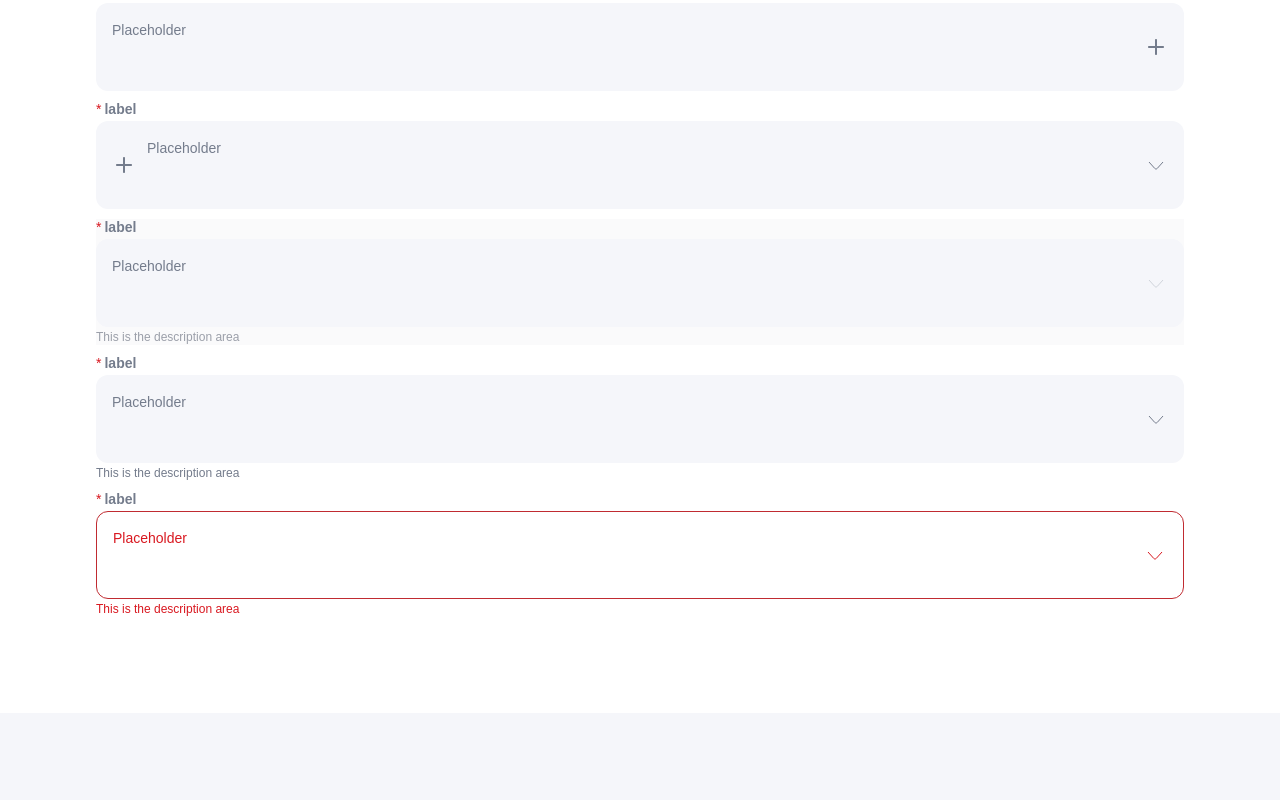
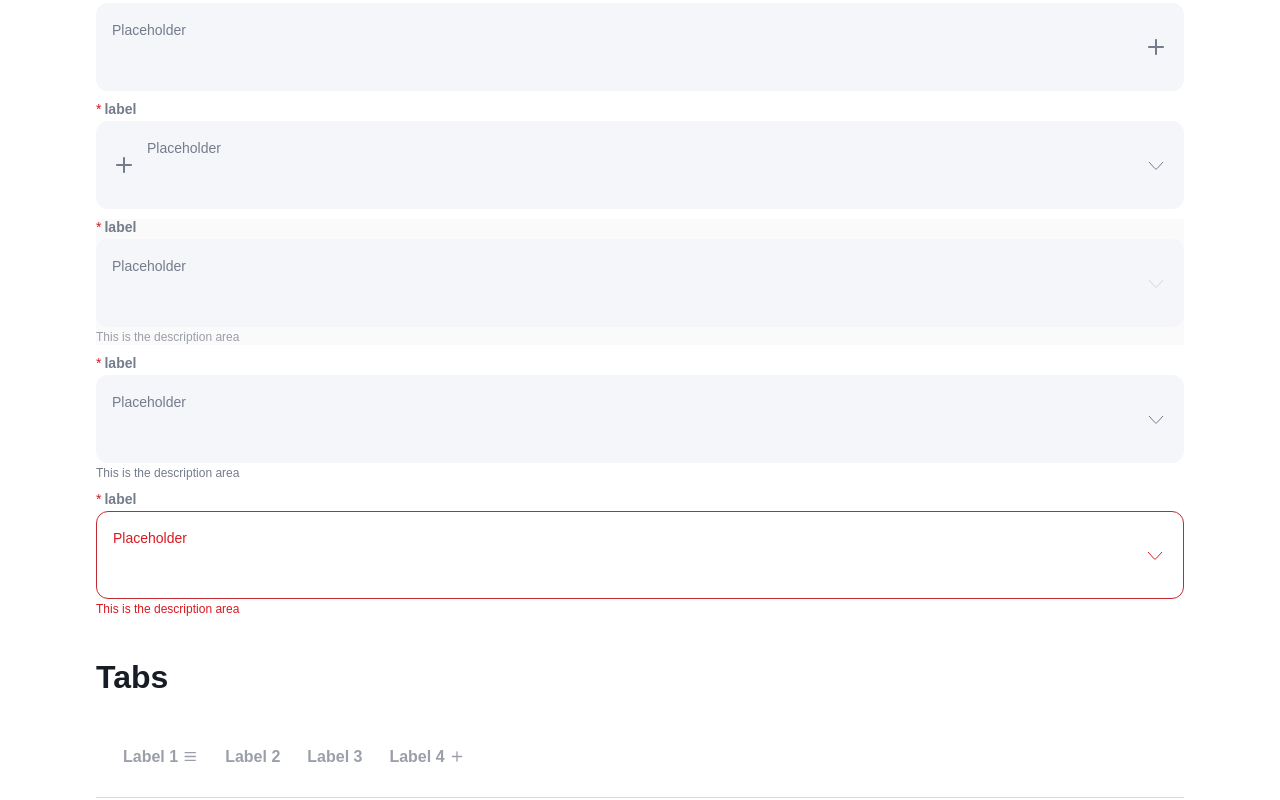
Before and after one commit to DenisKamchatov/TNRisk, a Vue app: page /uikit in a window 1280 px wide. Shown: the part 4665-5465 px from the top of the page. Before the commit the page ends 5378 px from the top, so only its background shows below. Built offline with nearby package versions, Linux system fonts and the light colour scheme.

Commit message:
Add uikit tabs

```diff
--- /dev/null
+++ b/src/components/uikit/tabs/tn-tabs.vue
@@ -0,0 +1,217 @@
+<script lang="ts" setup>
+import { defineProps, defineEmits, withDefaults, ref, Ref, watch } from "vue";
+import TNIcon from "@/components/uikit/icons/tn-icon.vue";
+import { TNTabsOption } from "./typings";
+
+const props = withDefaults(
+  defineProps<{
+    options: Array<TNTabsOption>;
+    modelValue?: string | number;
+    scrollIntoView?: boolean;
+  }>(),
+  {
+    modelValue: 0,
+    scrollIntoView: false,
+  }
+);
+
+const emits = defineEmits(["update:modelValue"]);
+
+const TNTabs: Ref<HTMLElement | null> = ref(null);
+
+function scrollToCurrent() {
+  if (props.scrollIntoView) {
+    if (TNTabs.value) {
+      const currentTab: HTMLElement | null = TNTabs.value?.querySelector(
+        ".tn-tabs__item-" + props.modelValue
+      );
+      if (currentTab) {
+        currentTab.scrollIntoView({
+          behavior: "smooth",
+          inline: "center",
+          block: "nearest",
+        });
+      }
+    }
+  }
+}
+
+function changeTab(item: TNTabsOption) {
+  emits("update:modelValue", item.id);
+  setTimeout(() => {
+    scrollToCurrent();
+  }, 1);
+}
+
+watch(
+  () => props.modelValue,
+  (newTab, oldTab) => {
+    if (props.modelValue && newTab !== oldTab) {
+      scrollToCurrent();
+    }
+  }
+);
+</script>
+
+<template>
+  <ul
+    v-if="options && options.length"
+    ref="TNTabs"
+    class="tn-tabs"
+  >
+    <li
+      v-for="(item, key) in options"
+      :key="key"
+      class="tn-tabs__item"
+      :class="'tn-tabs__item-' + item.id"
+    >
+      <button
+        class="tn-tabs__item-btn"
+        :class="{
+          'tn-tabs__item-btn_active': modelValue && item.id === modelValue,
+          'tn-tabs__item-btn_icon': !!item.icon,
+        }"
+        @click="changeTab(item)"
+      >
+        <span v-if="item.name" class="tn-tabs__item-btn-text">
+          {{ item.name }}
+        </span>
+        <span v-if="item.icon" class="tn-tabs__item-icon">
+          <TNIcon
+            :name="item.icon.name"
+            :size="20"
+            :style="{ color: item.icon.color }"
+          />
+        </span>
+      </button>
+    </li>
+  </ul>
+</template>
+
+<style lang="scss">
+.tn-tabs {
+  display: inline-flex;
+  overflow-x: auto;
+  align-items: center;
+
+  margin: 0;
+  padding: 0 24px;
+  width: 100%;
+
+
+  background-color: transparent;
+  background-image: linear-gradient(
+    0deg,
+    transparent 0px,
+    transparent 3px,
+    #ffffff 3px,
+    #fff 4px,
+    transparent 4px
+  );
+
+  background-position: bottom;
+  border-radius: 0;
+  border-bottom: 1px solid #D5D7E1;
+  overflow: visible;
+
+}
+
+.tn-tabs::-webkit-scrollbar {
+  display: none;
+}
+
+.tn-tabs {
+  -ms-overflow-style: none;
+  scrollbar-width: none;
+  max-width: 100%;
+}
+
+.tn-tabs,
+.tn-tabs * {
+  box-sizing: border-box;
+}
+
+.tn-tabs__item {
+  display: inline-block;
+  vertical-align: middle;
+  flex: 0 0 auto;
+  margin: 0 3px;
+}
+
+.tn-tabs__item-btn {
+  display: flex;
+  position: relative;
+
+  padding: 28px 0;
+
+  font-size: 16px;
+  line-height: 24px;
+  font-weight: 600;
+
+  background-color: transparent;
+  color: #9B9FA9;
+
+  transition: all 0.1s ease;
+  user-select: none;
+  border: none;
+  cursor: pointer;
+  outline: none;
+  border-radius: 0;
+}
+
+.tn-tabs__item-btn_active {
+  color: #2E384B;
+  background-color: transparent;
+
+  box-shadow: none;
+}
+
+.tn-tabs__item-icon {
+  display: inline-block;
+  vertical-align: middle;
+  position: relative;
+  margin-right: 6px;
+  transform: translateY(-2px);
+  text-align: center;
+}
+
+.tn-tabs__item-btn-text ~ .tn-tabs__item-icon {
+  margin-left: 4px;
+}
+
+.tn-tabs__item-btn-text {
+  display: inline-block;
+  vertical-align: middle;
+}
+
+.tn-tabs__item-icon {
+  margin-right: 0;
+  transform: translateY(-1.5px);
+}
+
+.tn-tabs__item:not(:last-child) {
+  margin-right: 24px;
+}
+
+.tn-tabs__item-btn::after {
+  content: "";
+  position: absolute;
+  transition: background-color 0.1s linear;
+  background-color: transparent;
+  height: 2px;
+  left: 0;
+  right: 0;
+  bottom: 0;
+  border-radius: 2px;
+}
+
+.tn-tabs__item-btn:hover {
+  color: #2E384B;
+  background-color: transparent;
+}
+
+.tn-tabs__item-btn_active.tn-tabs__item-btn_active::after {
+  background-color: #EB3B41;
+}
+
+</style>
--- /dev/null
+++ b/src/components/uikit/tabs/typings.ts
@@ -0,0 +1,10 @@
+export type TNTabsOption = {
+  id: string | number;
+  name: string;
+//   secondaryText?: string;
+  icon?: {
+    name: string;
+    color?: string;
+  };
+  disabled?: boolean;
+};
--- a/src/views/uikit/uikit-page.vue
+++ b/src/views/uikit/uikit-page.vue
@@ -1,5 +1,7 @@
 <script setup lang="ts">
 import { ref, reactive } from "vue";
+import { TNTabsOption } from "@/components/uikit/tabs/typings";
+
 import TnBadge from "@/components/uikit/badge/tn-badge.vue";
 import TnIcon from "@/components/uikit/icons/tn-icon.vue";
 import TnButton from "@/components/uikit/button/tn-button.vue";
@@ -10,11 +12,13 @@ import TnAvatarGroup from "@/components/uikit/avatar-group/tn-avatar-group.vue";
 import TnCheckbox from "@/components/uikit/checkbox/tn-checkbox.vue";
 import TnInput from "@/components/uikit/input/tn-input.vue";
 import TnTextarea from "@/components/uikit/textarea/tn-textarea.vue";
+import TnTabs from "@/components/uikit/tabs/tn-tabs.vue";
 
 const isTumblerActive = ref<boolean>(false);
 const isCheckboxActive = ref<boolean>(false);
 const animalAsObject = ref(undefined);
-const searchValue = ref<String>("");
+const searchValue = ref<string>("");
+const currentOptionId = ref<string | number>(0)
 
 const animal1 = reactive({
   id: "1",
@@ -24,6 +28,31 @@ const animal2 = reactive({
   id: "2",
   label: "Кошка",
 });
+
+const optionsWithIcons: TNTabsOption[] = [
+  {
+    id: 1,
+    name: "Label 1",
+    icon: {
+      name: "menu"
+    }
+  },
+  {
+    id: 2,
+    name: "Label 2",
+  },
+  {
+    id: 3,
+    name: "Label 3",
+  },
+  {
+    id: 4,
+    name: "Label 4",
+    icon: {
+      name: "plus"
+    }
+  }
+];
 
 function setTumblerState(state: boolean) {
   isTumblerActive.value = state;
@@ -750,6 +779,14 @@ const avatars = reactive([
         </TnTextarea>
       </div>
     </div>
+
+    <div class="uikit-page__block">
+      <h2 class="uikit-page__block-title">Tabs</h2>
+
+      <div class="uikit-page__block-items uikit-page__block-items_column">
+        <TnTabs v-model="currentOptionId" :options="optionsWithIcons" />
+      </div>
+    </div>
   </div>
 </template>
 
```
